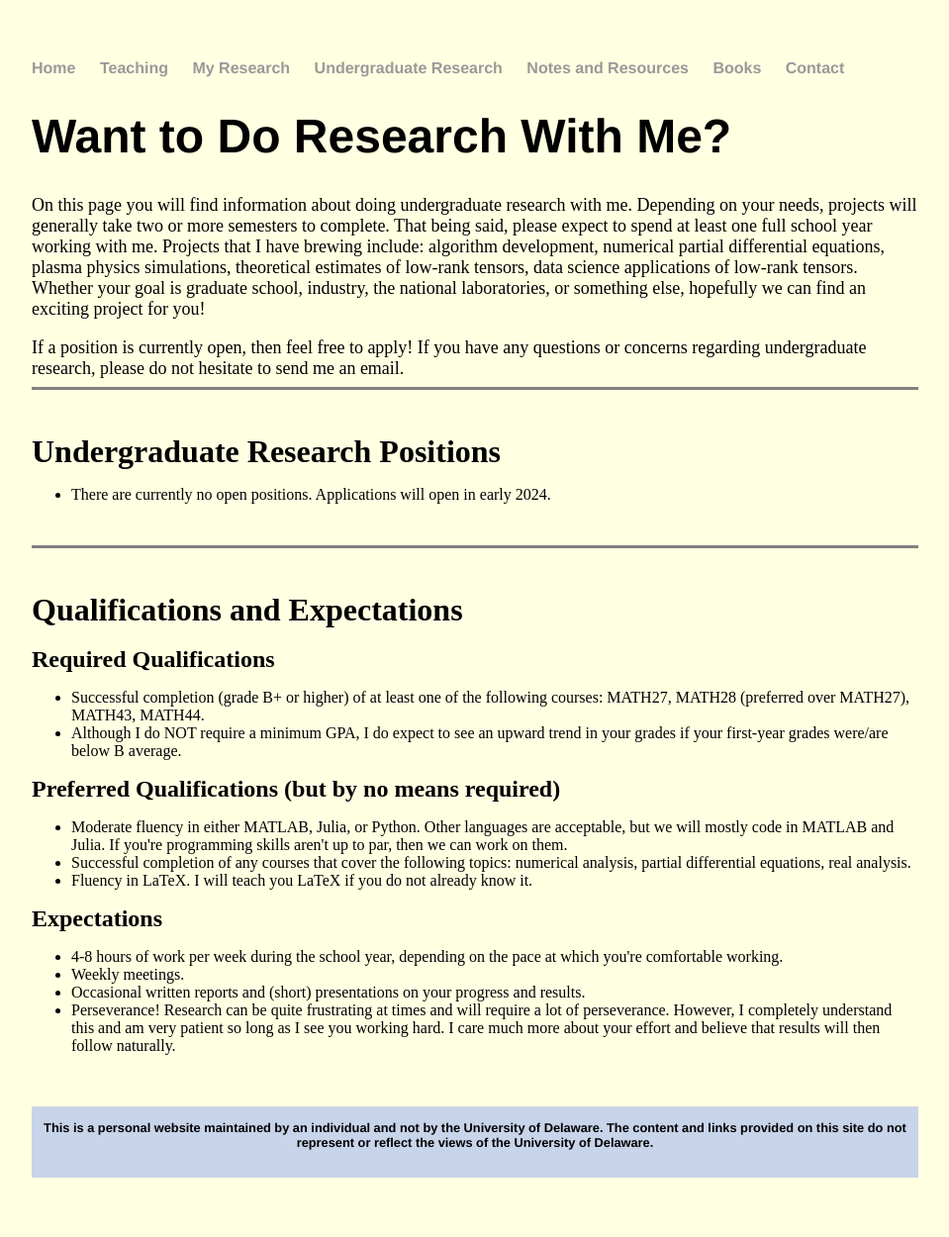
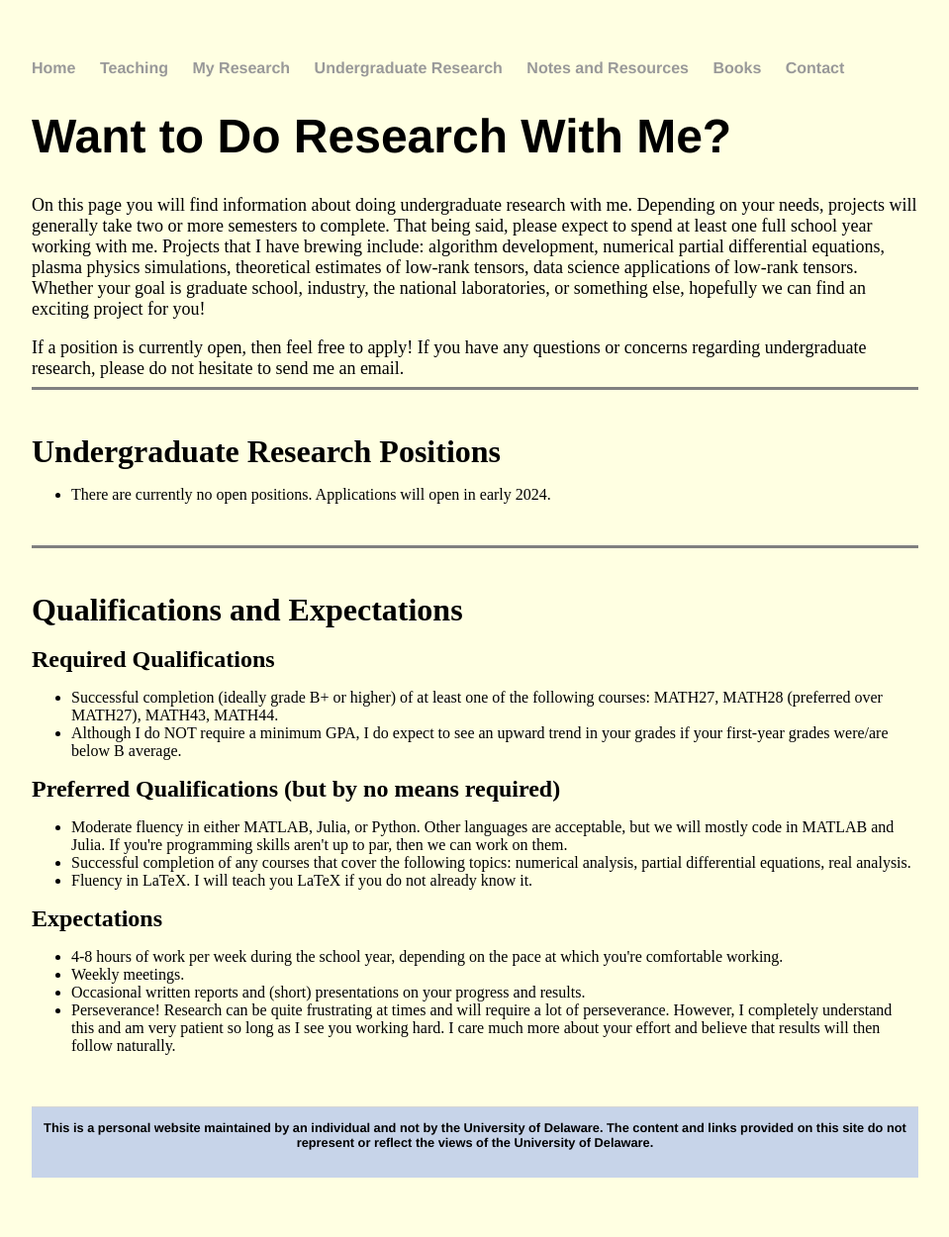
Before and after one commit to jhknakao/jhknakao.github.io, a Jekyll site: the page built from undergradresearch.html, in a window 1280 px wide. Shown: the whole page at 99% size, without its empty margins (160-1119 px from the left). Built offline with Jekyll 4.4.1, drawn with Linux system fonts in a browser that asks for light colours.

Commit message:
Update undergradresearch.html

```diff
--- a/undergradresearch.html
+++ b/undergradresearch.html
@@ -26,7 +26,7 @@ title: Interested in Undergraduate Research?
   	<br>
 	<font size="5"><b>Required Qualifications</b></font>
 	<ul>
-    <li>Successful completion (grade B+ or higher) of at least one of the following courses: MATH27, MATH28 (preferred over MATH27), MATH43, MATH44.</li>
+    <li>Successful completion (ideally grade B+ or higher) of at least one of the following courses: MATH27, MATH28 (preferred over MATH27), MATH43, MATH44.</li>
     <li>Although I do NOT require a minimum GPA, I do expect to see an upward trend in your grades if your first-year grades were/are below B average.</li>
 	</ul>
 
```
